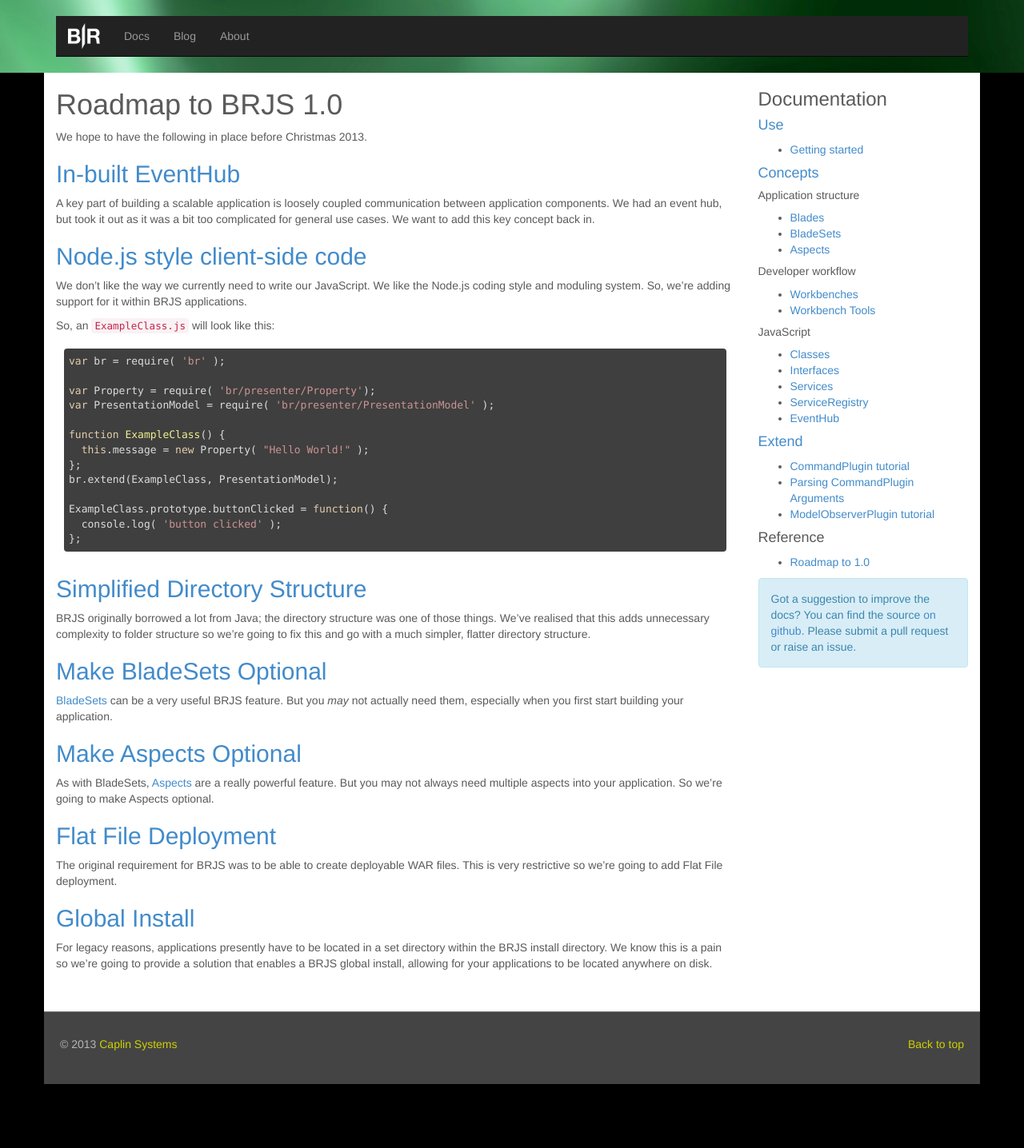
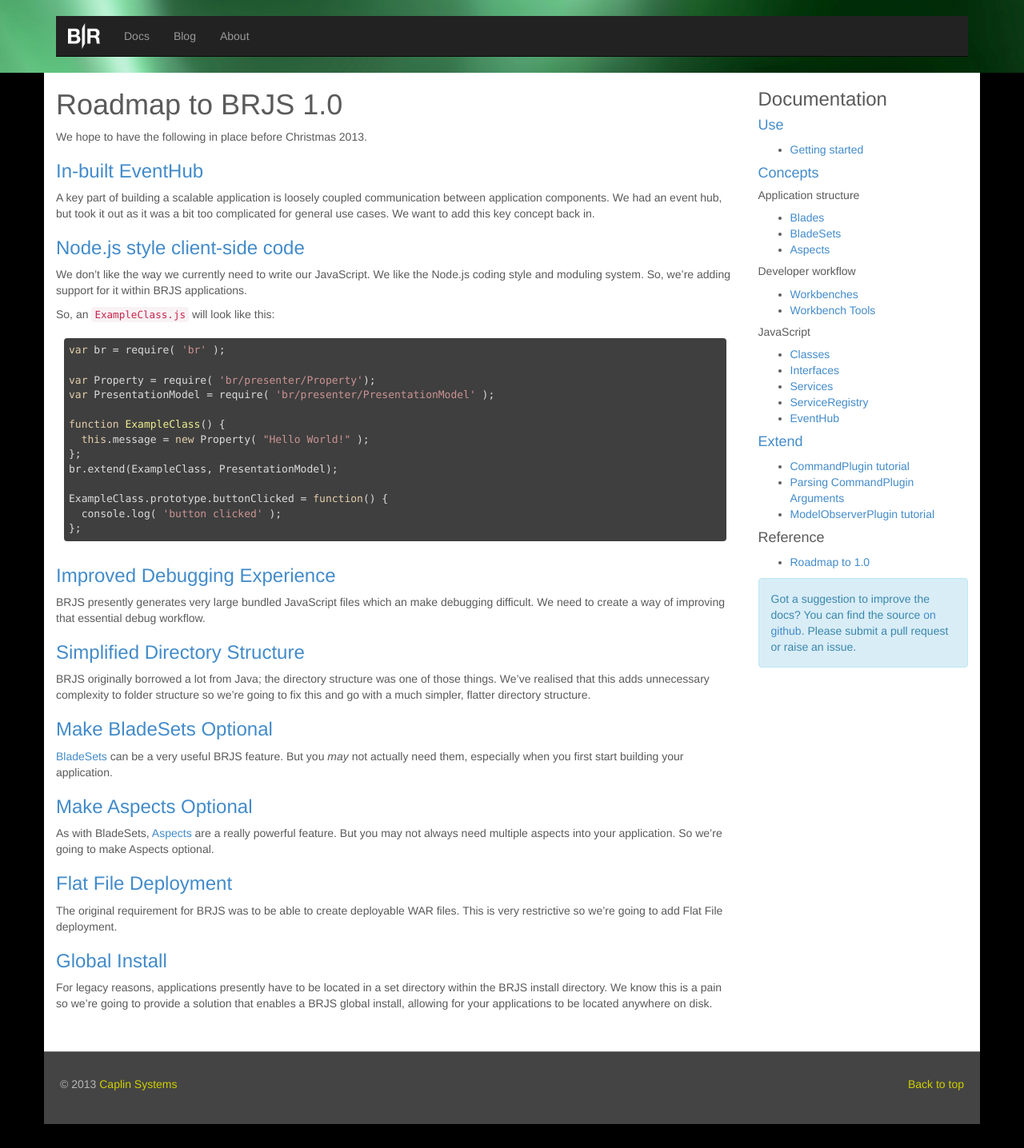
Before and after one commit to BladeRunnerJS/brjs-site, a Jekyll site: the page built from docs/roadmap.md, in a window 1280 px wide. Shown: the whole page at 80% size. Built offline with Jekyll 4.4.1, drawn with Linux system fonts in a browser that asks for light colours; before the commit the page ends 1386 px from its top, so only the background shows below that.

Commit message:
Add Improve debug experience to roadmap

```diff
--- a/docs/roadmap.md
+++ b/docs/roadmap.md
@@ -7,11 +7,11 @@
 
 We hope to have the following in place before Christmas 2013.
 
-## [In-built EventHub](https://github.com/BladeRunnerJS/brjs/issues/10)
+### [In-built EventHub](https://github.com/BladeRunnerJS/brjs/issues/10)
 
 A key part of building a scalable application is loosely coupled communication between application components. We had an event hub, but took it out as it was a bit too complicated for general use cases. We want to add this key concept back in.
 
-## [Node.js style client-side code](https://github.com/BladeRunnerJS/brjs/issues/11)
+### [Node.js style client-side code](https://github.com/BladeRunnerJS/brjs/issues/11)
 
 We don't like the way we currently need to write our JavaScript. We like the Node.js coding style and moduling system. So, we're adding support for it within BRJS applications.
 
@@ -31,22 +31,26 @@
       console.log( 'button clicked' );
     };
 
-## [Simplified Directory Structure](https://github.com/BladeRunnerJS/brjs/issues/19)
+### [Improved Debugging Experience](https://github.com/BladeRunnerJS/brjs/issues/46)
+
+BRJS presently generates very large bundled JavaScript files which an make debugging difficult. We need to create a way of improving that essential debug workflow.
+
+### [Simplified Directory Structure](https://github.com/BladeRunnerJS/brjs/issues/19)
 
 BRJS originally borrowed a lot from Java; the directory structure was one of those things. We've realised that this adds unnecessary complexity to folder structure so we're going to fix this and go with a much simpler, flatter directory structure.
 
-## [Make BladeSets Optional](https://github.com/BladeRunnerJS/brjs/issues/2)
+### [Make BladeSets Optional](https://github.com/BladeRunnerJS/brjs/issues/2)
 
 [BladeSets](http://bladerunnerjs.org/docs/concepts/bladesets) can be a very useful BRJS feature. But you *may* not actually need them, especially when you first start building your application.
 
-## [Make Aspects Optional](https://github.com/BladeRunnerJS/brjs/issues/17)
+### [Make Aspects Optional](https://github.com/BladeRunnerJS/brjs/issues/17)
 
 As with BladeSets, [Aspects](http://bladerunnerjs.org/docs/concepts/aspects) are a really powerful feature. But you may not always need multiple aspects into your application. So we're going to make Aspects optional.
 
-## [Flat File Deployment](https://github.com/BladeRunnerJS/brjs/issues/18)
+### [Flat File Deployment](https://github.com/BladeRunnerJS/brjs/issues/18)
 
 The original requirement for BRJS was to be able to create deployable WAR files. This is very restrictive so we're going to add Flat File deployment.
 
-## [Global Install](https://github.com/BladeRunnerJS/brjs/issues/1)
+### [Global Install](https://github.com/BladeRunnerJS/brjs/issues/1)
 
 For legacy reasons, applications presently have to be located in a set directory within the BRJS install directory. We know this is a pain so we're going to provide a solution that enables a BRJS global install, allowing for your applications to be located anywhere on disk.
```
